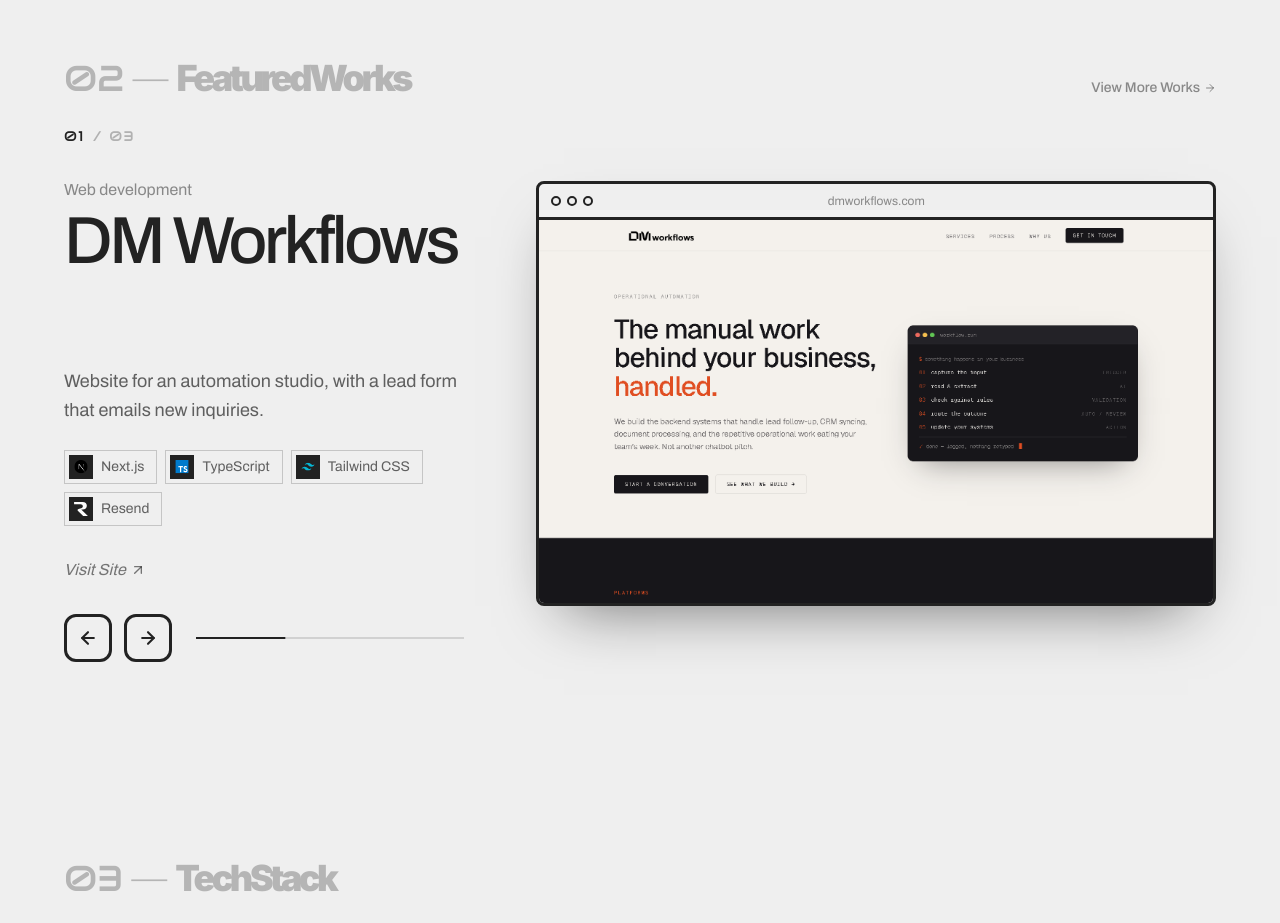
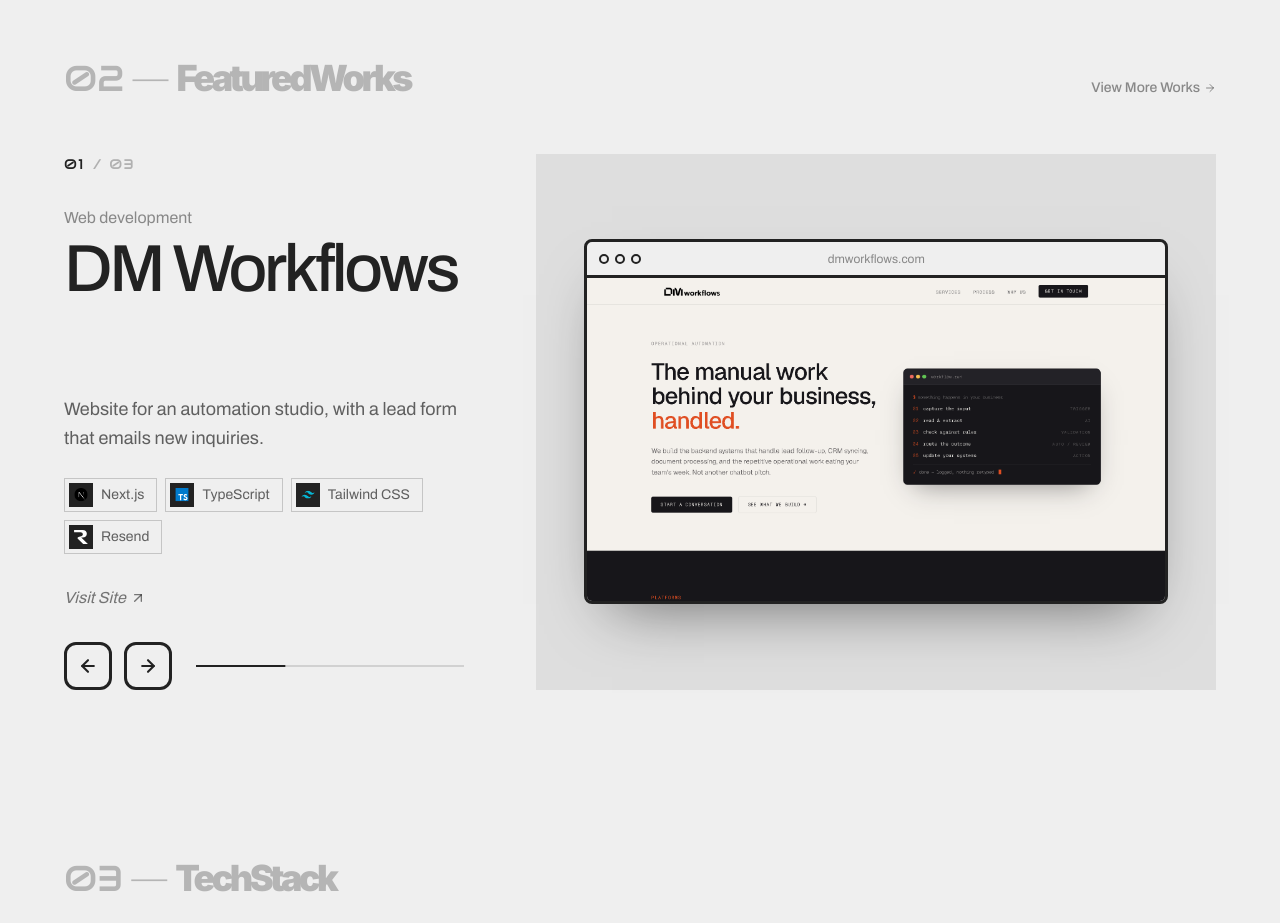
Before and after one commit to mors-codes/portfolio-2026, a Next.js app: page / in a window 1280 px wide. Shown: the part 1660-2583 px from the top of the page. Built offline with nearby package versions, Linux system fonts and the light colour scheme; a web font is replaced by a local one.

Commit message:
Works: card background, fixed visual box, spacing, placeholder content for projects 2 and 3

```diff
--- a/src/components/sections/Works.tsx
+++ b/src/components/sections/Works.tsx
@@ -38,7 +38,15 @@ const WORKS: WorkItem[] = [
   {
     title: "Project Two",
     category: "AI automation",
-    description: "Automation workflow",
+    description:
+      "Placeholder description. Replace with one or two lines on what the automation does and the result.",
+    stack: [
+      { name: "n8n" },
+      { name: "Gemini" },
+      { name: "Supabase" },
+      { name: "Webhooks" },
+    ],
+    link: "#", // placeholder, swap for the real link
     visual: {
       type: "workflow",
       nodes: [
@@ -53,11 +61,21 @@ const WORKS: WorkItem[] = [
   {
     title: "Project Three",
     category: "UI/UX design",
-    description: "UI/UX design system",
+    description:
+      "Placeholder description. Replace with one or two lines on the design problem and what you delivered.",
+    stack: [
+      { name: "Figma" },
+      { name: "Design tokens" },
+      { name: "Prototyping" },
+      { name: "Handoff" },
+    ],
+    link: "#", // placeholder, swap for the real link
     visual: {
       type: "screens",
       screens: [
-        { image: "/images/works/project-3.png", label: "Design system" },
+        { image: "/images/works/project-3.png", label: "Home" },
+        { label: "Dashboard" },
+        { label: "Settings" },
       ],
     },
   },
--- a/src/components/ui/WorkVisual.tsx
+++ b/src/components/ui/WorkVisual.tsx
@@ -103,7 +103,7 @@ function BrowserVisual({
 }) {
   return (
     <div
-      className={`flex aspect-16/10 w-[min(96cqw,150cqh)] flex-col overflow-hidden rounded-lg border-[3px] border-ink bg-bg ${FRAME_SHADOW}`}
+      className={`flex h-full w-full flex-col overflow-hidden rounded-lg border-[3px] border-ink bg-bg ${FRAME_SHADOW}`}
     >
       <div className="flex h-9 shrink-0 items-center gap-3 border-b-[3px] border-ink px-3">
         <span className="flex gap-1.5" aria-hidden="true">
@@ -285,7 +285,7 @@ function WorkflowVisual({
   }, []);
 
   return (
-    <div className="aspect-8/5 w-[min(96cqw,153cqh)] overflow-hidden rounded-lg border-[3px] border-ink bg-bg text-ink">
+    <div className="h-full w-full overflow-hidden rounded-lg border-[3px] border-ink bg-bg text-ink">
       <svg
         ref={svgRef}
         viewBox={`0 0 ${WF.width} ${WF.height}`}
--- a/src/components/ui/WorksSwap.tsx
+++ b/src/components/ui/WorksSwap.tsx
@@ -71,9 +71,14 @@ function Layer({
 }) {
   return (
     <div ref={layerRef} className="absolute inset-0">
-      <div className="flex h-full w-full items-center justify-center">
-        {/* key remounts the visual per project so image-error state never leaks across projects */}
-        <WorkVisual key={workIndex} visual={work.visual} title={work.title} />
+      {/* Card behind the visual. Also the size container the visuals' cq units measure. */}
+      <div className="h-full w-full bg-ink/8 p-6 @container-size sm:p-8 lg:p-12">
+        <div className="flex h-full w-full items-center justify-center">
+          {/* key remounts the visual per project so image-error state never leaks across projects */}
+          <div className="flex aspect-16/10 w-[min(100cqw,160cqh)] items-center justify-center @container-size">
+            <WorkVisual key={workIndex} visual={work.visual} title={work.title} />
+          </div>
+        </div>
       </div>
     </div>
   );
@@ -303,7 +308,7 @@ export default function WorksSwap({ works }: WorksSwapProps) {
       role="region"
       aria-roledescription="carousel"
       aria-label="Featured works"
-      className="relative mt-7 grid gap-10 lg:h-[calc(100svh-18rem)] lg:max-h-216 lg:min-h-128 lg:grid-cols-[minmax(0,38fr)_minmax(0,62fr)] lg:grid-rows-[1fr_auto] lg:gap-x-14 lg:gap-y-8"
+      className="relative mt-14 grid gap-10 lg:h-[calc(100svh-19.75rem)] lg:max-h-216 lg:min-h-128 lg:grid-cols-[minmax(0,38fr)_minmax(0,62fr)] lg:grid-rows-[1fr_auto] lg:gap-x-14 lg:gap-y-8"
     >
       {/* Left column: project info */}
       <div
```
